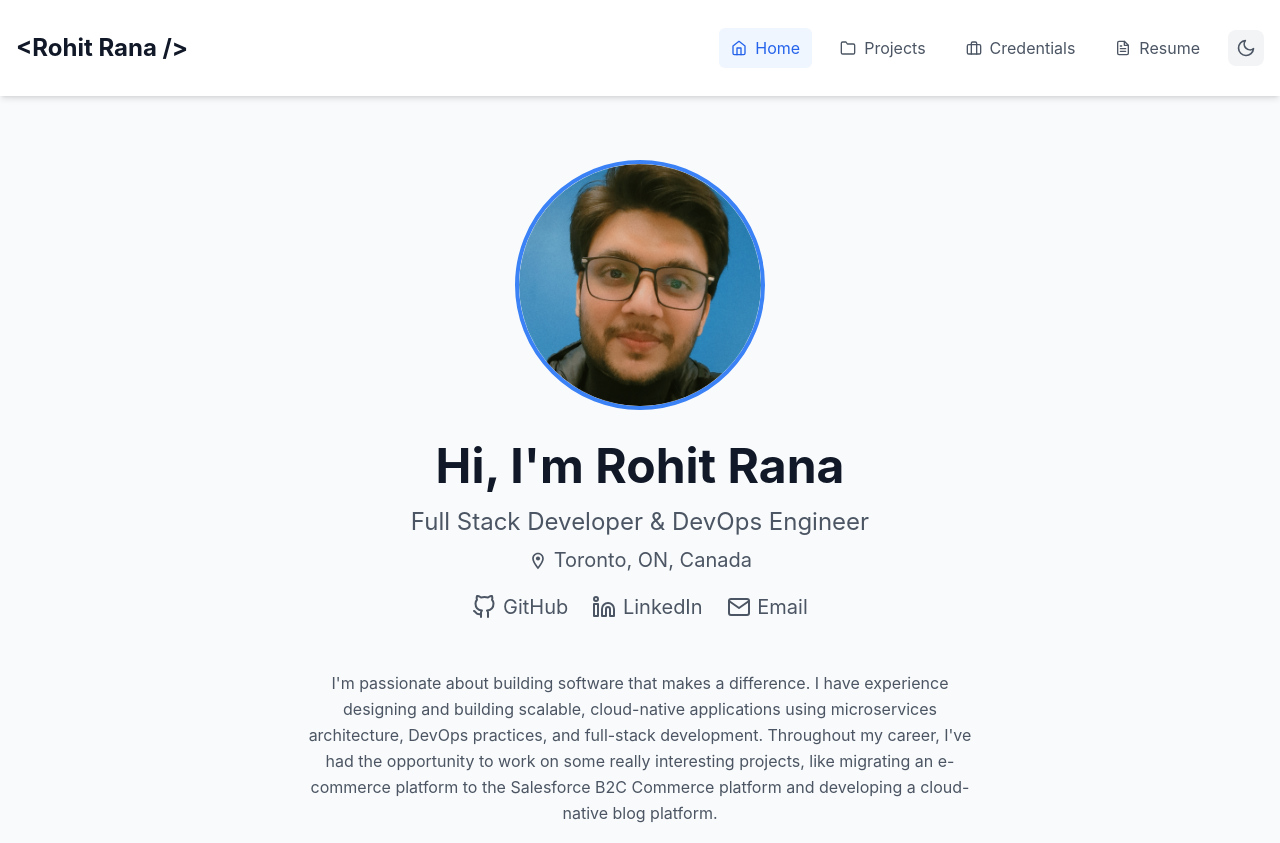
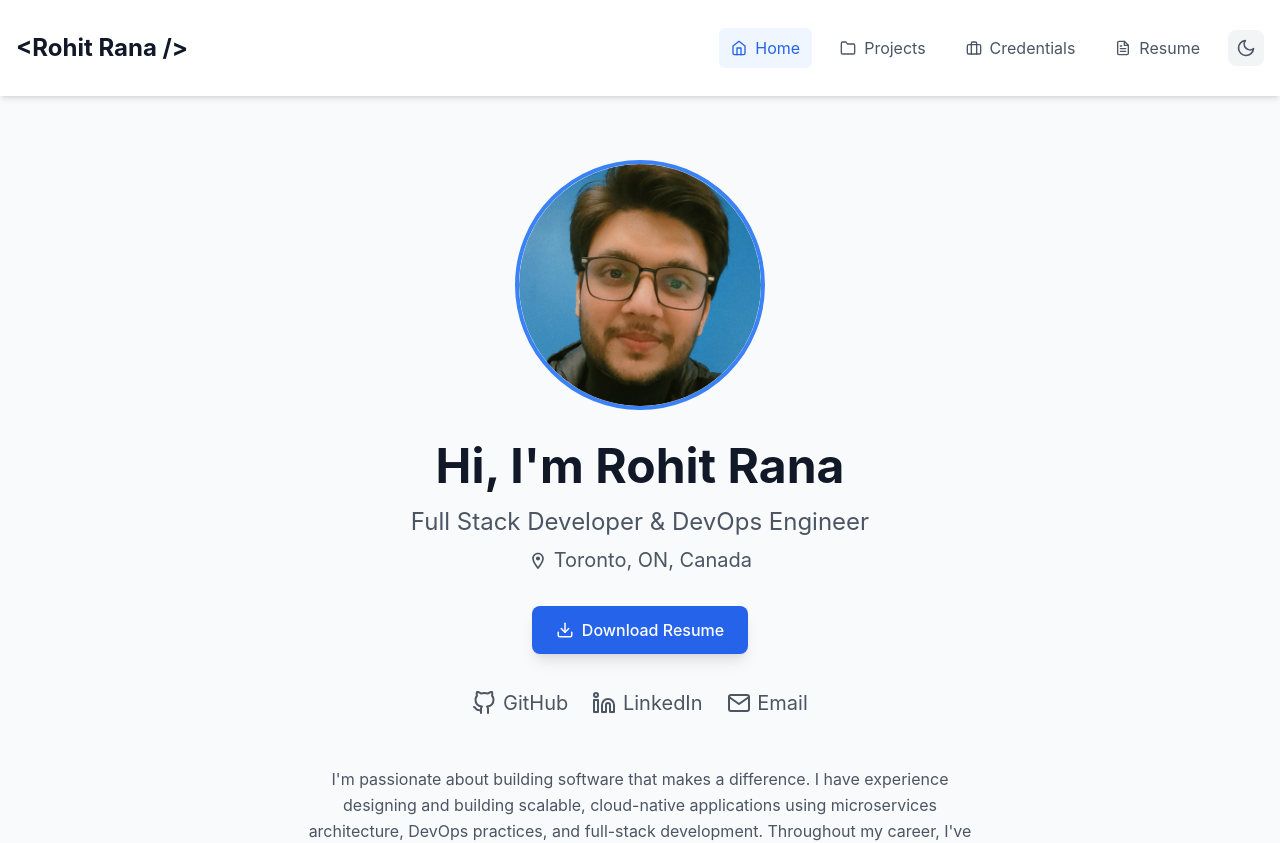
Before and after one commit to rohitrana043/react-portfolio, a React (Vite) app: page / in a window 1280 px wide. Shown: the top 843 px of the page. Built offline with nearby package versions, Linux system fonts and the light colour scheme.

Commit message:
Included download resume in hero section

```diff
--- a/src/components/sections/Hero.jsx
+++ b/src/components/sections/Hero.jsx
@@ -1,8 +1,21 @@
 import { motion } from 'framer-motion';
-import { FiGithub, FiLinkedin, FiMail } from 'react-icons/fi';
+import { FiGithub, FiLinkedin, FiMail, FiDownload } from 'react-icons/fi';
 import { MdOutlineLocationOn } from 'react-icons/md';
+import ReactGA from 'react-ga4';
 
 function Hero() {
+  const resumeUrl =
+    'https://drive.google.com/file/d/1HGaRjpAKdHHmku54ND4ssKN0BpKPdL1G/view?usp=sharing';
+
+  const handleResumeDownload = () => {
+    ReactGA.event({
+      category: 'Hero Section',
+      action: 'Download Resume',
+      label: 'Download Resume from Hero',
+      value: 1,
+    });
+  };
+
   return (
     <section className="min-h-[80vh] flex items-center justify-center bg-gray-50 dark:bg-gray-800/50">
       <div className="container mx-auto px-4 py-16 text-center">
@@ -32,19 +45,43 @@ function Hero() {
         >
           Full Stack Developer & DevOps Engineer
         </motion.p>
+
         <motion.p
           initial={{ opacity: 0, y: 20 }}
           animate={{ opacity: 1, y: 0 }}
           transition={{ delay: 0.3 }}
-          className="text-l md:text-xl text-gray-600 dark:text-gray-300 mb-4"
+          className="text-l md:text-xl text-gray-600 dark:text-gray-300 mb-8"
         >
           <MdOutlineLocationOn className="inline" /> Toronto, ON, Canada
         </motion.p>
 
+        {/* Resume Download Button */}
         <motion.div
           initial={{ opacity: 0, y: 20 }}
           animate={{ opacity: 1, y: 0 }}
           transition={{ delay: 0.4 }}
+          className="mb-8"
+        >
+          <motion.a
+            href={resumeUrl}
+            target="_blank"
+            rel="noopener noreferrer"
+            onClick={handleResumeDownload}
+            whileHover={{ scale: 1.05 }}
+            whileTap={{ scale: 0.95 }}
+            className="inline-flex items-center gap-2 px-6 py-3 bg-blue-600 text-white rounded-lg
+                     hover:bg-blue-700 transition-colors duration-200 font-medium shadow-lg
+                     hover:shadow-xl transform transition-all"
+          >
+            <FiDownload className="text-lg" />
+            Download Resume
+          </motion.a>
+        </motion.div>
+
+        <motion.div
+          initial={{ opacity: 0, y: 20 }}
+          animate={{ opacity: 1, y: 0 }}
+          transition={{ delay: 0.5 }}
           className="flex justify-center space-x-6 mb-12"
         >
           {[
@@ -83,7 +120,7 @@ function Hero() {
         <motion.div
           initial={{ opacity: 0, y: 20 }}
           animate={{ opacity: 1, y: 0 }}
-          transition={{ delay: 0.5 }}
+          transition={{ delay: 0.6 }}
           className="max-w-2xl mx-auto"
         >
           <p className="text-gray-600 dark:text-gray-300 leading-relaxed">
```
Also changed, not shown: 4 other files (tests, documents, lock files or other folders).
